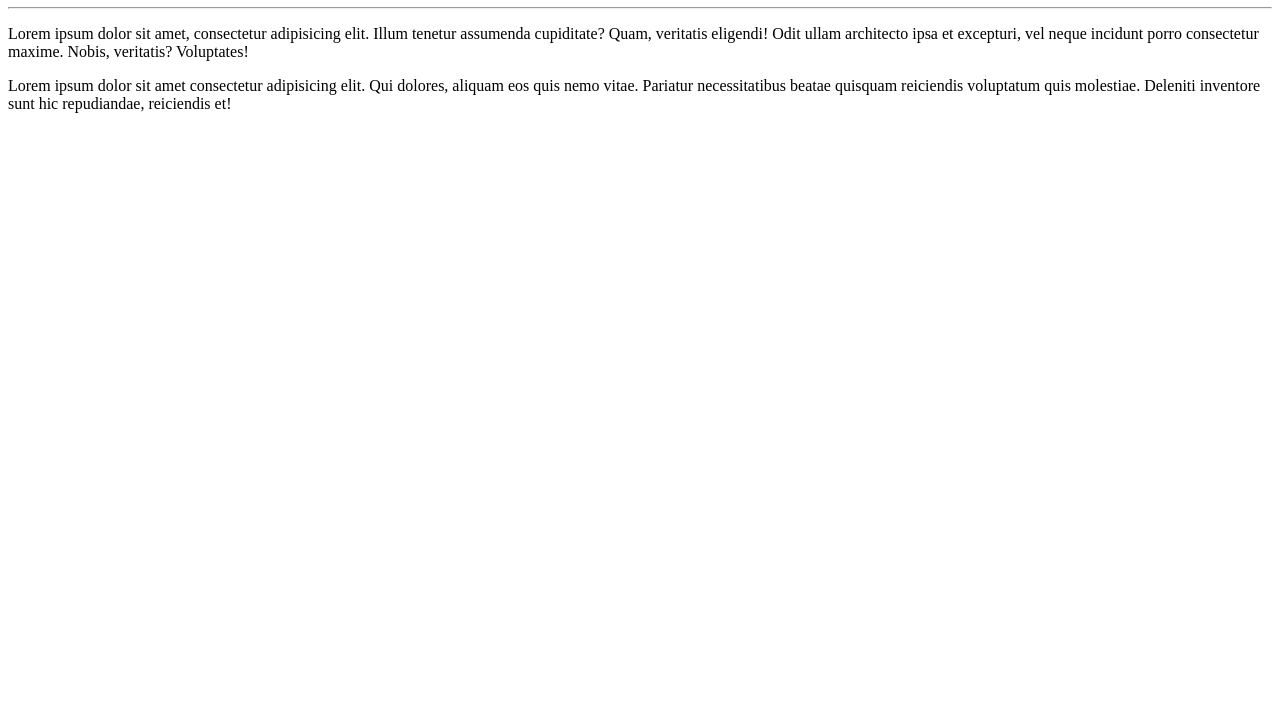
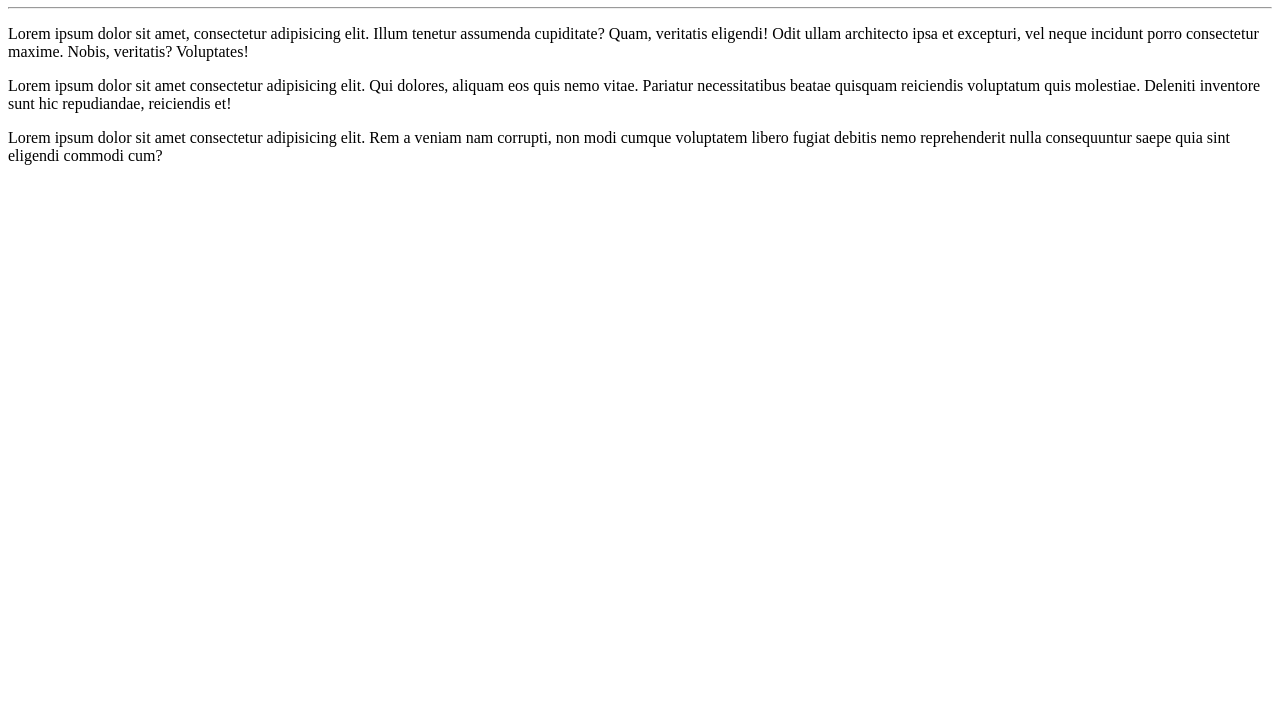
Before and after one commit to ViniciusGSousa/hello-world, a plain HTML site: page ex_website/index.html in a window 1280 px wide. Shown: the part 73-800 px from the top of the page. Drawn offline with Linux system fonts and the light colour scheme.

Commit message:
Update index.html

```diff
--- a/ex_website/index.html
+++ b/ex_website/index.html
@@ -10,5 +10,6 @@
     <hr>
     <p>Lorem ipsum dolor sit amet, consectetur adipisicing elit. Illum tenetur assumenda cupiditate? Quam, veritatis eligendi! Odit ullam architecto ipsa et excepturi, vel neque incidunt porro consectetur maxime. Nobis, veritatis? Voluptates!</p>
     <p>Lorem ipsum dolor sit amet consectetur adipisicing elit. Qui dolores, aliquam eos quis nemo vitae. Pariatur necessitatibus beatae quisquam reiciendis voluptatum quis molestiae. Deleniti inventore sunt hic repudiandae, reiciendis et!</p>
+    <p>Lorem ipsum dolor sit amet consectetur adipisicing elit. Rem a veniam nam corrupti, non modi cumque voluptatem libero fugiat debitis nemo reprehenderit nulla consequuntur saepe quia sint eligendi commodi cum?</p>
 </body>
 </html>
```
